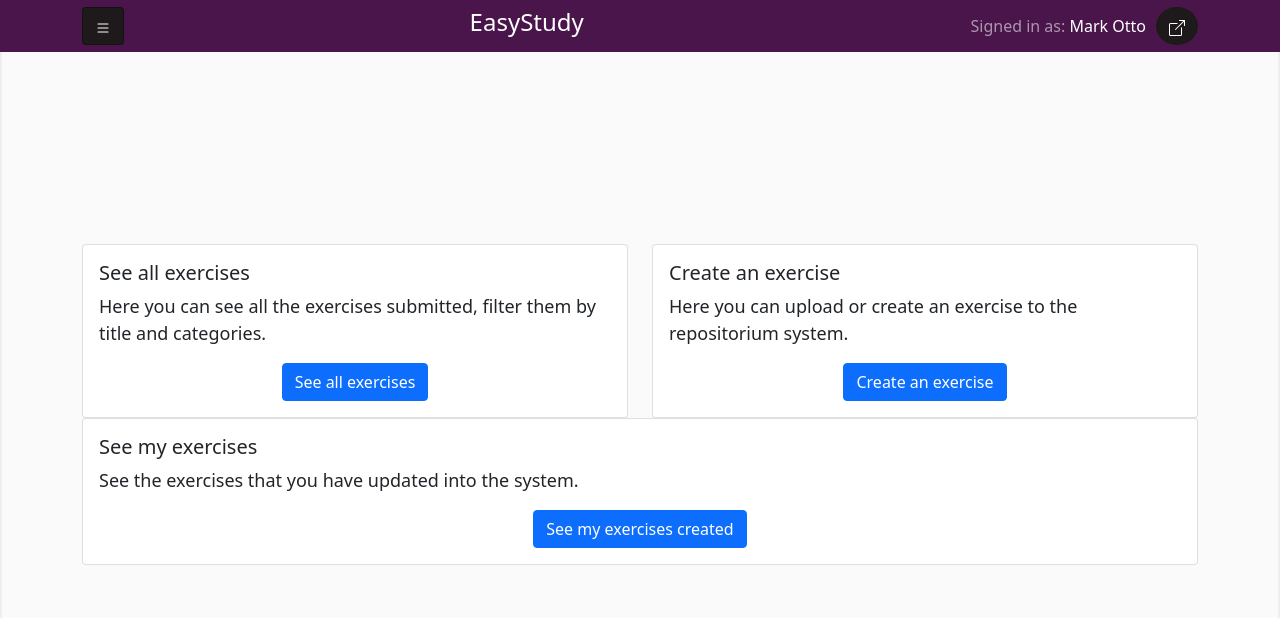
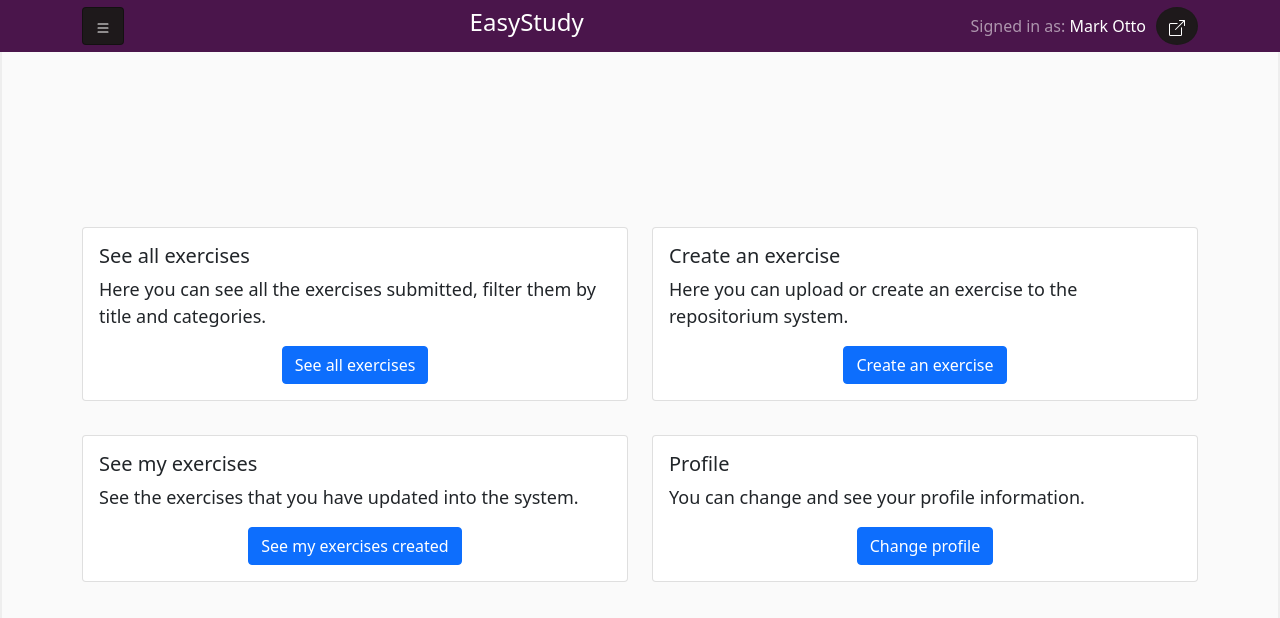
Before and after one commit to joacocruz6/easy_study, a React (Create React App) app: page / in a window 1280 px wide. Shown: the top 618 px of the page. Built offline with nearby package versions, Linux system fonts and the light colour scheme.

Commit message:
feat(home_page): add cards to the home page

```diff
--- a/src/components/HomePage/HomePage.jsx
+++ b/src/components/HomePage/HomePage.jsx
@@ -46,7 +46,7 @@ const HomePage = () => (
 				</Col>
 			</Row>
 
-			<Row xs={1} md={1} className="g-4">
+			<Row xs={1} md={2} style={{ "margin-top": "10px" }} className="g-4">
 				<Col>
 					<Card className="card">
 						{/*<Card.Img variant="top" src="holder.js/100px180" />*/}
@@ -64,6 +64,20 @@ const HomePage = () => (
 						</Card.Body>
 					</Card>
 				</Col>
+				<Col>
+					<Card className="card">
+						{/*<Card.Img variant="top" src="holder.js/100px180" />*/}
+						<Card.Body>
+							<Card.Title>Profile</Card.Title>
+							<Card.Text>
+								You can change and see your profile information.
+							</Card.Text>
+							<div className="text-center">
+								<Button>Change profile</Button>
+							</div>
+						</Card.Body>
+					</Card>
+				</Col>
 			</Row>
 		</Container>
 	</>
```
